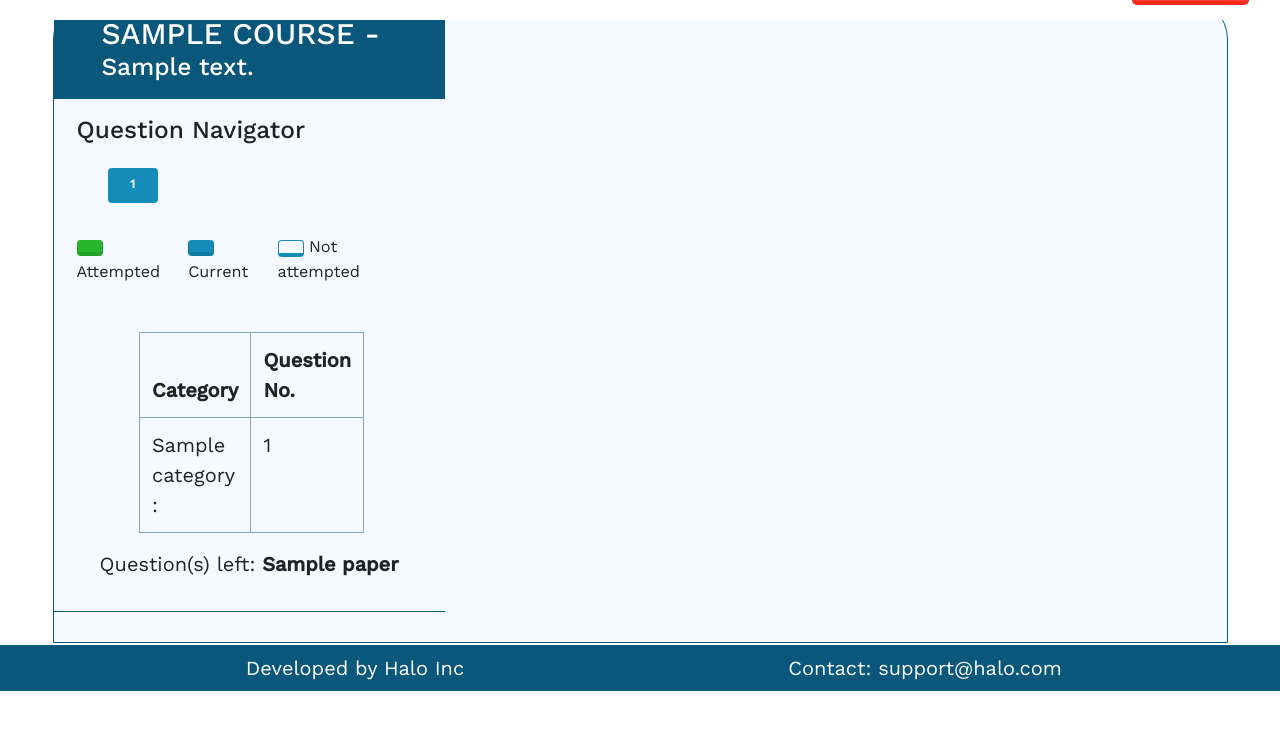
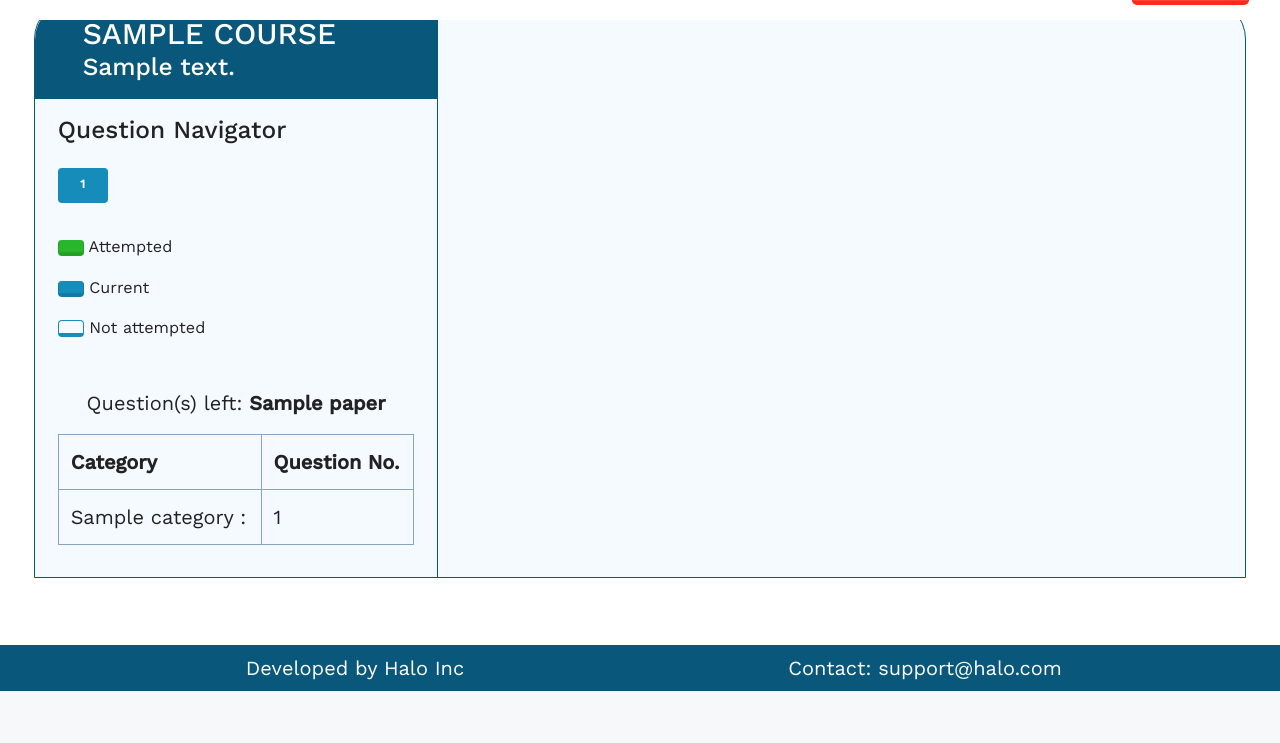
Before and after one commit to vinaykumargummadi/herepo, a Django app: template yaksh/templates/exam.html in a window 1280 px wide. Shown: the part 109-852 px from the top of the page. After the commit the page ends 800 px from the top, so only its background shows below. Run offline with Django 3.2, Linux system fonts and the light colour scheme; the template is opened without the code that fills it: most values are stand-ins (such as "Sample title", 1, 10 or a date in 2020); parts of the project's set-up code (start-up, migrations or seed data) failed here and were passed over; some libraries are stand-ins or nearby versions.

Commit message:
done with exam

```diff
--- a/assets/css/bombay.css
+++ b/assets/css/bombay.css
@@ -35,7 +35,7 @@
   background-color: #F4FAFF;
   border-radius: 40px 40px 0px 0px;
   border: 1px solid #09577A;
-  width: 94%;
+  width: 97%;
   margin: 0 auto;
 }
 
@@ -45,12 +45,12 @@
 }
 
 .exam-section .exam-components {
-  border-bottom: 1px solid #09577A;
+  border-right: 1px solid #09577A;
   padding: 0;
 }
 
 .exam-section .exam-components .course-title-section {
-  border-radius: 20px 20px 0px 0px;
+  border-radius: 40px 0px 0px 0px;
   background-color: #09577A;
 }
 
@@ -72,10 +72,6 @@
 
 .exam-section .exam-components .question-navigator-section .question-status-info {
   font-size: 0.9em;
-}
-
-.exam-section .exam-components .question-navigator-section .divider {
-  border-color: #09577A;
 }
 
 .exam-section .exam-components .question-type-section th {
--- a/assets/css/bombay.scss
+++ b/assets/css/bombay.scss
@@ -30,7 +30,7 @@
     background-color: $backdrop-color;
     border-radius: 40px 40px 0px 0px;
     border: 1px solid $primary-color;
-    width: 94%;
+    width: 97%;
     margin: 0 auto;
     .card-header{
         background:transparent;
@@ -38,10 +38,10 @@
 
     }
     .exam-components{
-        border-bottom: 1px solid $primary-color;
+        border-right: 1px solid $primary-color;
         padding: 0;
         .course-title-section{
-            border-radius: 20px 20px 0px 0px;
+            border-radius: 40px 0px 0px 0px;
             background-color:$primary-color;
             .title{
                 color: $font-color!important;
@@ -55,13 +55,9 @@
             }
         }
         .question-navigator-section{
-            // border-bottom: 1px solid $primary-color;
             font-size: 0.9em;
             .question-status-info{
                 font-size: 0.9em;
-            }
-            .divider{
-                border-color: $primary-color;
             }
         }
         .question-type-section{
--- a/yaksh/templates/exam.html
+++ b/yaksh/templates/exam.html
@@ -42,12 +42,12 @@
           <!-- Side Component -->
           <div class="col-lg-4 exam-components">
             <div class="course-title-section px-lg-5 py-lg-3 px-md-5 py-md-2">
-              <h2 class="title">{{course.name}}&nbsp;-&nbsp;</h2>
+              <h2 class="title">{{course.name}}</h2>
               <h3 class="subtitle">{{ paper.question_paper.quiz.description }}</h3></h4>
             </div>
             <div class="row question-navigator-section align-items-center my-lg-3 mx-lg-2 m-md-2">
                 <h3 class="col-lg-12 col-md-3">Question Navigator</h3>
-                <div class="col-lg-10 offset-lg-1 col-md-9 my-lg-3 justify-content-center">
+                <div class="col-lg-10 col-md-9 my-lg-3 justify-content-center">
                   {% for qid in paper.get_all_ordered_questions %}
                     {% if paper.question_paper.quiz.allow_skip %}
                       {% if qid in paper.get_questions_unanswered %}
@@ -78,14 +78,17 @@
                     {% endif %}
                   {% endfor %}
                 </div>
-                <div class="col-lg-12 col-md-12 question-status-info d-flex flex-row justify-content-around my-lg-3">
+                <div class="col-lg-12 col-md-12 question-status-info  my-lg-3">
                   <p><span class="btn btn-success"></span> Attempted</p>
                   <p><span class="btn btn-primary"></span> Current</p>
                   <p><span class="btn btn-outline-primary"></span> Not attempted</p>
                 </div>
             </div>
             <div class="row align-items-center my-lg-3 mx-lg-2">
-              <div class="col-lg-8 offset-lg-2 question-type-section">
+              <div class="col-lg-12">
+                <p class="text-center">Question(s) left: <b>{{ paper.questions_left }}</b></p>
+              </div>
+              <div class="col-lg-12 question-type-section">
                 <table class="table table-bordered">
                   <thead>
                     <tr>
@@ -107,13 +110,10 @@
                   </tbody>
                 </table>
               </div>
-              <div class="col-lg-12">
-                <p class="text-center">Question(s) left: <b>{{ paper.questions_left }}</b></p>
-              </div>
             </div>
           </div>
         <!-- Main Component -->
-        <div class="col-lg-9 question-section">
+        <div class="col-lg-8 question-section">
           <br>
           {% block main %}
           {% endblock %}
```
Also changed, not shown: 1 other file.
